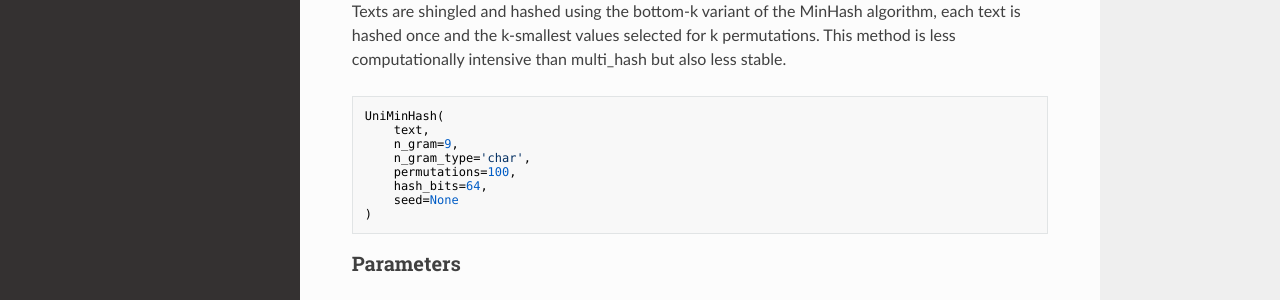
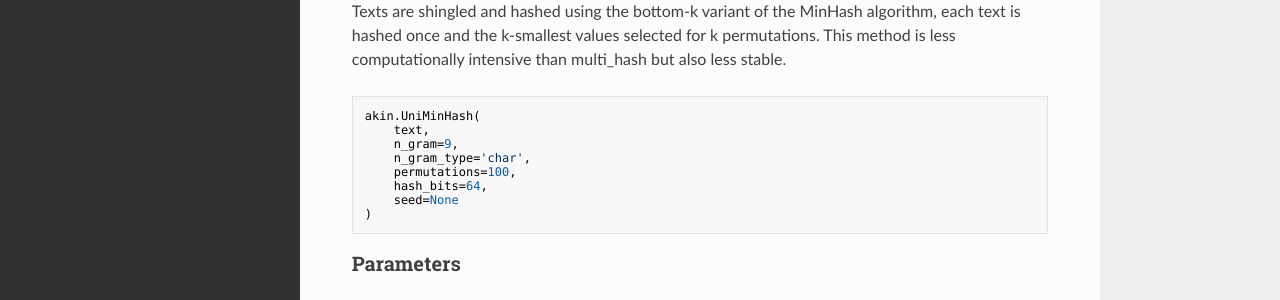
Before and after one commit to justinbt1/Akin, an MkDocs documentation site: the page built from docs/api/api_ref.md, in a window 1280 px wide and 900 px high. Shown: the part 392-692 px from the top of the window. Built offline with MkDocs 1.6.1, drawn with Linux system fonts in a browser that asks for light colours; nearby versions of some CDN libraries; some of the changed text lies outside the part shown.

Commit message:
Added library import name

````diff
--- a/docs/api/api_ref.md
+++ b/docs/api/api_ref.md
@@ -8,7 +8,7 @@ Creates a MinHash object that contains matrix of Minhash Signatures for each tex
 Texts are shingled and hashed using the bottom-k variant of the MinHash algorithm, each text is hashed once and the k-smallest values selected for k permutations. This method is less computationally intensive than multi_hash but also less stable.
 
 ```python
-UniMinHash(
+akin.UniMinHash(
     text,
     n_gram=9,
     n_gram_type='char',
@@ -66,7 +66,7 @@ Creates a MinHash object that contains matrix of Minhash Signatures for each tex
 Texts are shingled, then hashed once per permutation and the minimum hash value selected each time to construct a signature.
 
 ```python
-MultiMinHash(
+akin.MultiMinHash(
     text,
     n_gram=9,
     n_gram_type='char',
@@ -120,7 +120,7 @@ n = text row, m = selected permutations.
 Creates an LSH model of text similarity that can be used to return similar texts based on estimated Jaccard similarity.
 
 ```python
-LSH(permutations, no_of_bands=None, seed=1)
+akin.LSH(permutations, no_of_bands=None, seed=1)
 ```
 ### Parameters
 permutations `int`
````
